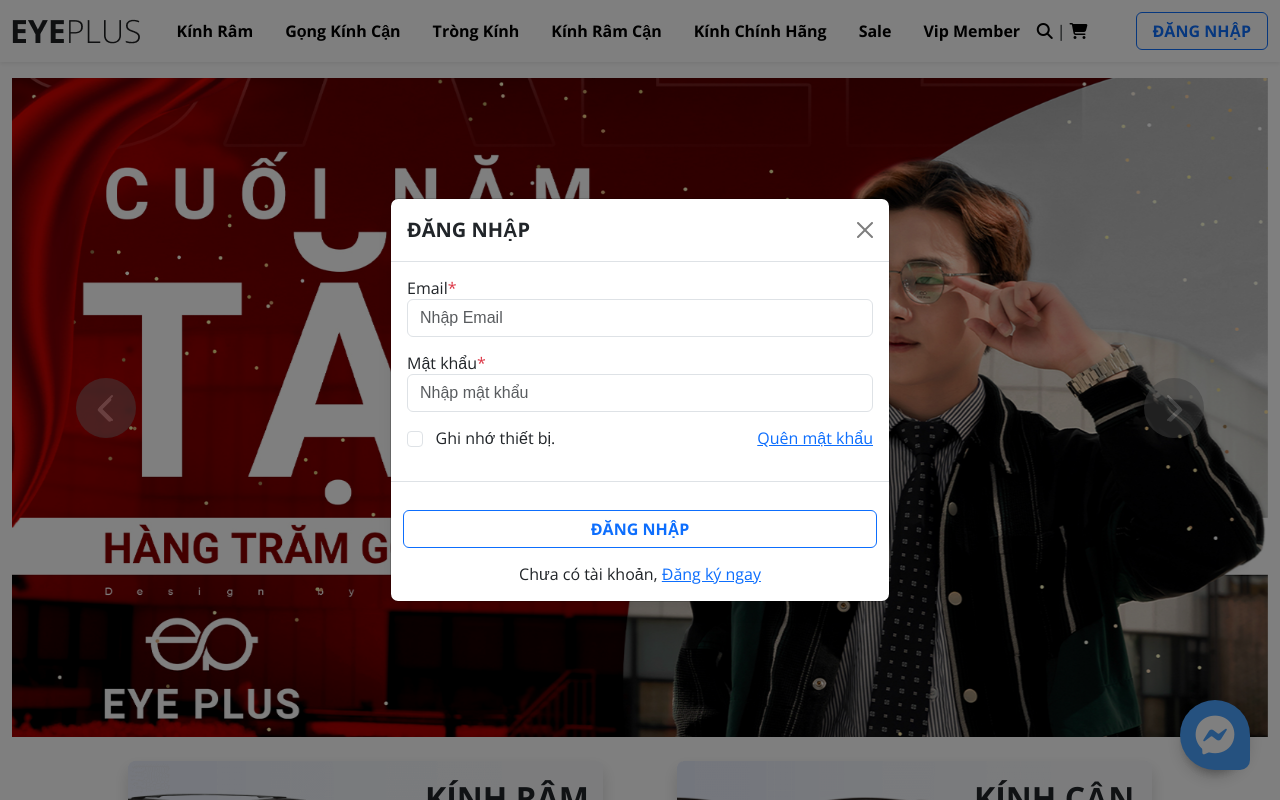
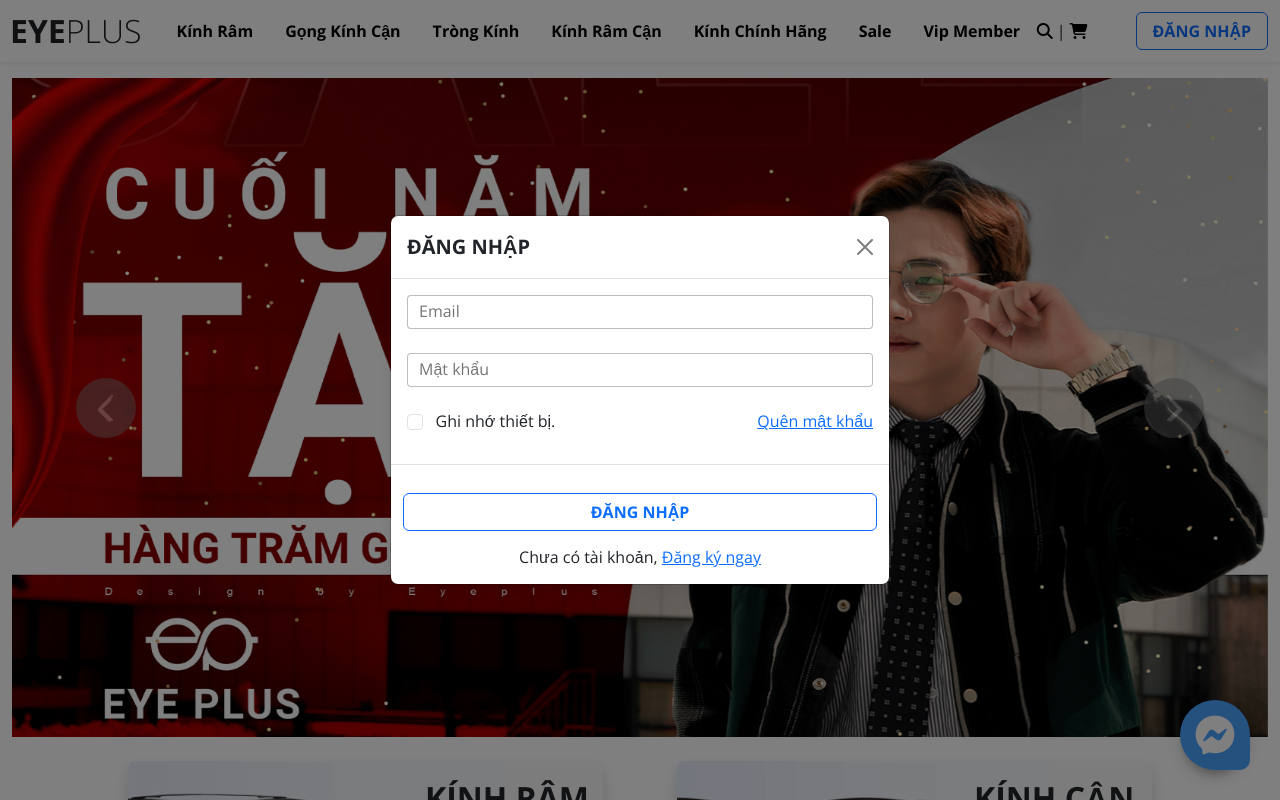
Before and after one commit to pbao9/FE-Task, a PHP site: page /index.php in a window 1280 px wide, after a click on "ĐĂNG NHẬP". Run offline with PHP 8.4, Linux system fonts and the light colour scheme.

Commit message:
update login modal

```diff
--- a/public/layouts/header.php
+++ b/public/layouts/header.php
@@ -103,14 +103,14 @@
                     <button type="button" class="btn-close" data-bs-dismiss="modal" aria-label="Close"></button>
                 </div>
                 <div class="modal-body">
-                    <div class="mb-3">
-                        <label for="Email">Email<span class="text-danger">*</span></label>
-                        <input type="text" name="username" class="form-control shadow-none" id="email" placeholder="Nhập Email">
+                    <div class="form-outline mb-4" data-mdb-input-init>
+                        <input type="text" class="form-control" id="validationDefault01" required />
+                        <label for="validationDefault01" class="form-label">Email</label>
                     </div>
 
-                    <div class="mb-3">
-                        <label for="Password">Mật khẩu<span class="text-danger">*</span></label>
-                        <input type="password" name="password" class="form-control shadow-none" id="Mật khẩu" placeholder="Nhập mật khẩu">
+                    <div class="form-outline mb-4" data-mdb-input-init>
+                        <input type="text" class="form-control" id="validationDefault01" required />
+                        <label for="validationDefault01" class="form-label">Mật khẩu</label>
                     </div>
                     <div class="mb-3">
                         <input class="form-check-input" type="checkbox" value="" id="remember" required>
```
